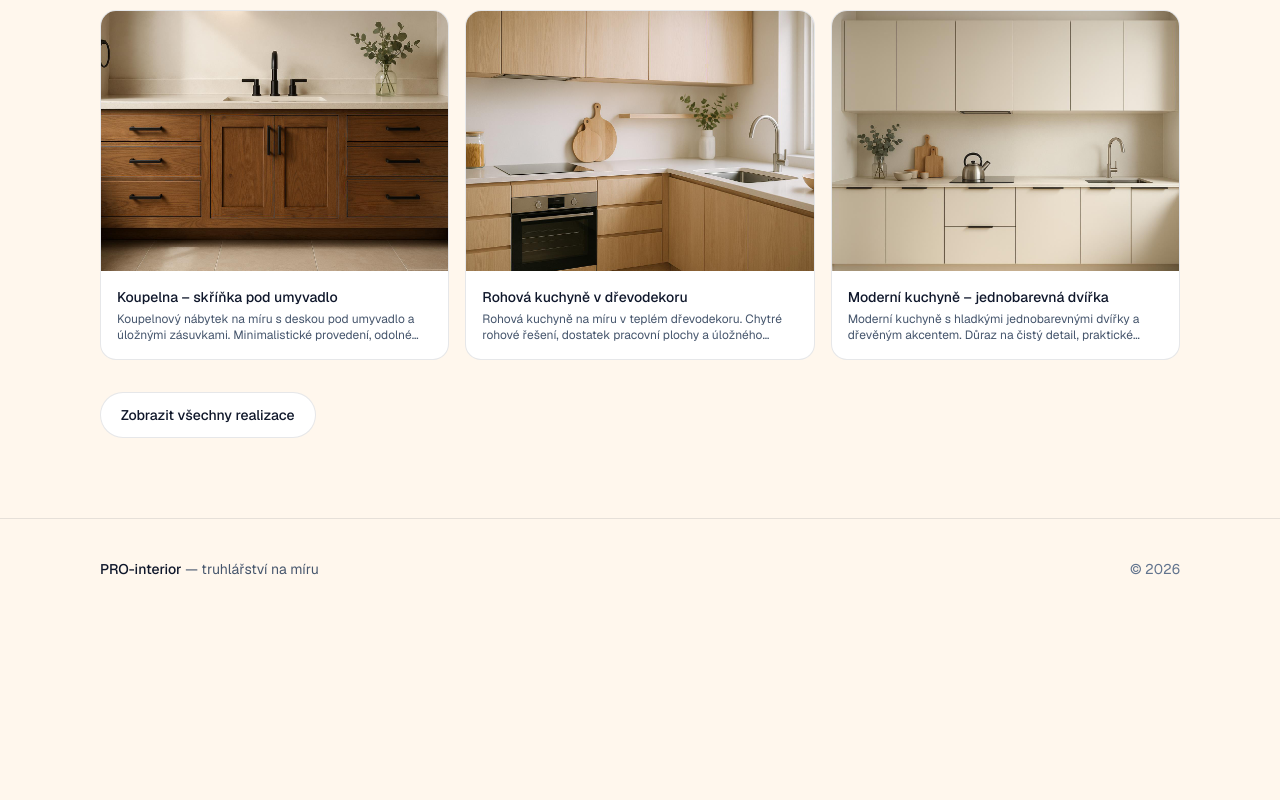
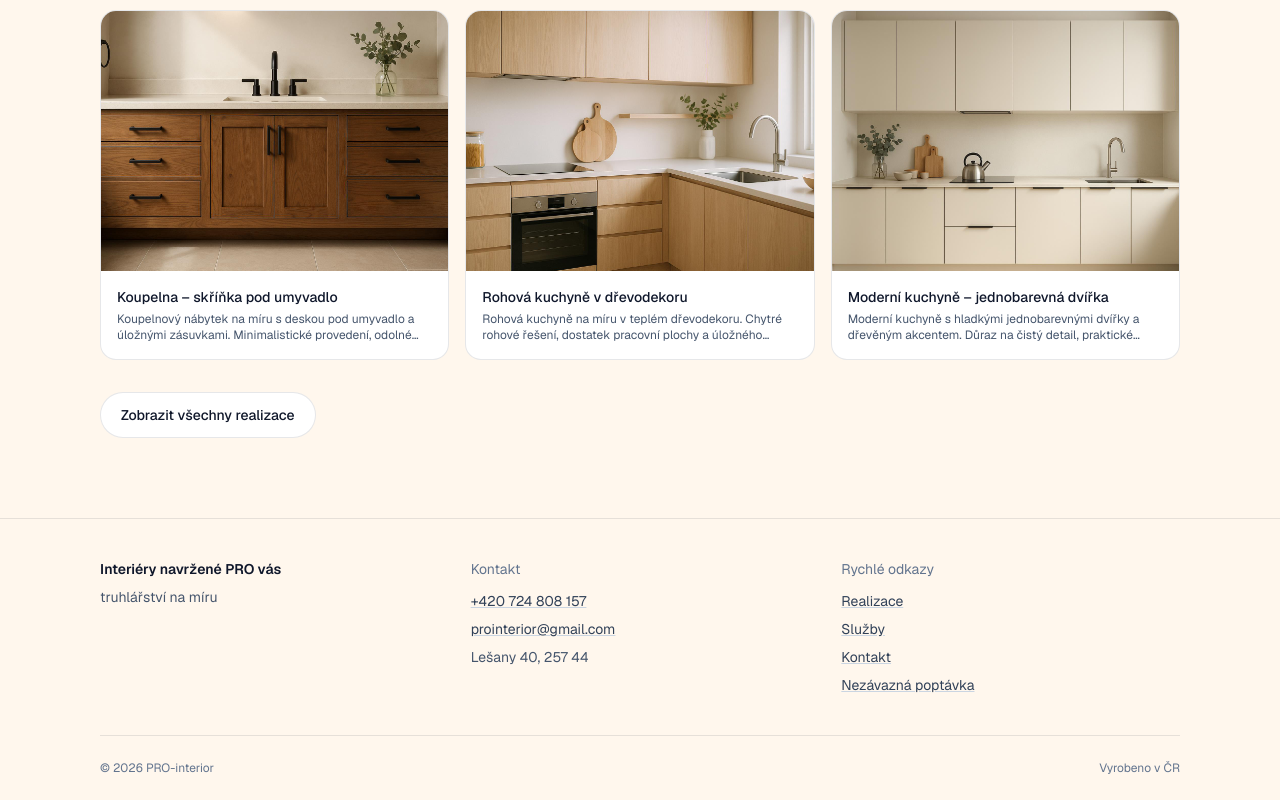
Before and after one commit to Vokurcak68/pro-interior, a Next.js app: page / in a window 1280 px wide. Shown: the part 1547-2347 px from the top of the page. Before the commit the page ends 2166 px from the top, so only its background shows below. Built offline with nearby package versions, Linux system fonts and the light colour scheme.

Commit message:
feat(footer): add contact info and quick links

```diff
--- a/src/components/SiteFooter.tsx
+++ b/src/components/SiteFooter.tsx
@@ -1,12 +1,59 @@
+import Link from "next/link";
+
 export function SiteFooter() {
   return (
     <footer className="border-t" style={{ borderColor: "var(--line)" }}>
       <div className="container">
-        <div className="py-10 text-sm text-slate-600 flex flex-col gap-2 sm:flex-row sm:items-center sm:justify-between">
-          <div>
-            <span className="font-medium text-slate-900">PRO-interior</span> — truhlářství na míru
+        <div className="py-10 grid gap-8 sm:grid-cols-2 lg:grid-cols-3">
+          <div className="text-sm text-slate-600">
+            <div className="font-semibold text-slate-900">Interiéry navržené PRO vás</div>
+            <div className="mt-2 text-slate-600">truhlářství na míru</div>
           </div>
-          <div className="text-slate-500">© {new Date().getFullYear()}</div>
+
+          <div className="text-sm text-slate-700">
+            <div className="text-slate-500">Kontakt</div>
+            <div className="mt-3 grid gap-2">
+              <a
+                className="underline decoration-slate-300 hover:decoration-slate-500"
+                href="tel:+420724808157"
+              >
+                +420 724 808 157
+              </a>
+              <a
+                className="underline decoration-slate-300 hover:decoration-slate-500"
+                href="mailto:prointerior@gmail.com"
+              >
+                prointerior@gmail.com
+              </a>
+              <div className="text-slate-600">Lešany 40, 257 44</div>
+            </div>
+          </div>
+
+          <div className="text-sm text-slate-700">
+            <div className="text-slate-500">Rychlé odkazy</div>
+            <div className="mt-3 grid gap-2">
+              <Link className="underline decoration-slate-300 hover:decoration-slate-500" href="/realizace">
+                Realizace
+              </Link>
+              <Link className="underline decoration-slate-300 hover:decoration-slate-500" href="/sluzby">
+                Služby
+              </Link>
+              <Link className="underline decoration-slate-300 hover:decoration-slate-500" href="/kontakt">
+                Kontakt
+              </Link>
+              <Link className="underline decoration-slate-300 hover:decoration-slate-500" href="/poptavka">
+                Nezávazná poptávka
+              </Link>
+            </div>
+          </div>
+        </div>
+
+        <div
+          className="py-6 text-xs text-slate-500 flex flex-col gap-2 sm:flex-row sm:items-center sm:justify-between border-t"
+          style={{ borderColor: "var(--line)" }}
+        >
+          <div>© {new Date().getFullYear()} PRO-interior</div>
+          <div>Vyrobeno v ČR</div>
         </div>
       </div>
     </footer>
```
